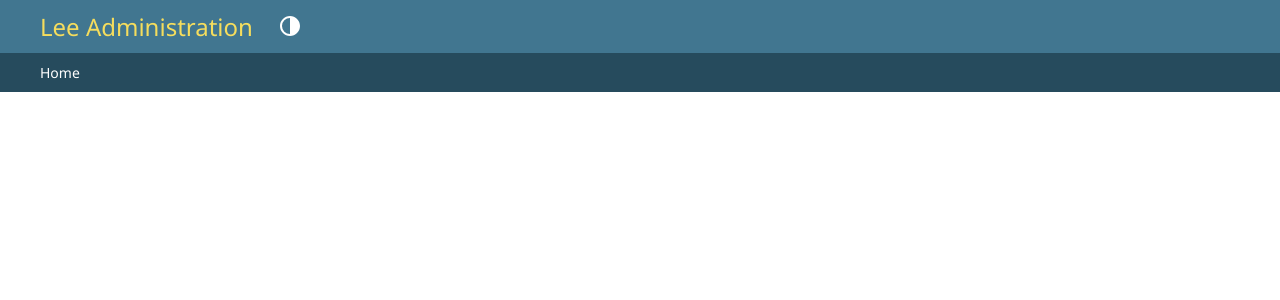
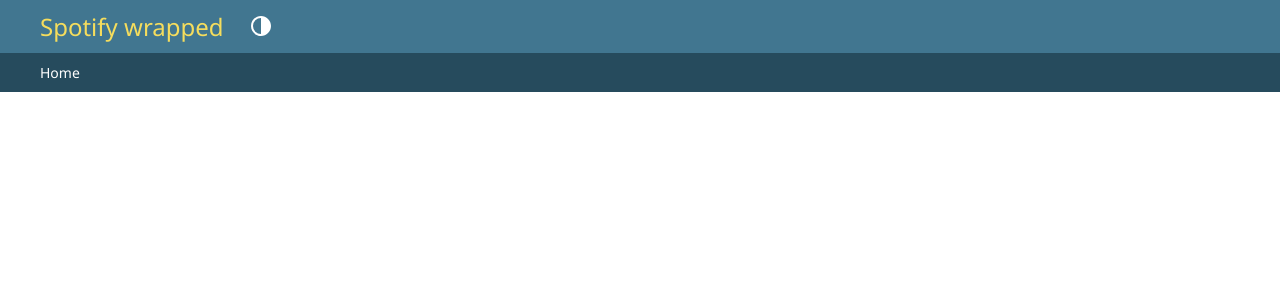
Before and after one commit to JLee4103/Spotify-Wrapped, a Django app: template mysite/templates/admin/base_site.html in a window 1280 px wide. Shown: the top 300 px of the page. Run offline with Django 5.2, Linux system fonts and the light colour scheme; the template is opened without the code that fills it, so the values that code supplies are empty.

Commit message:
basehtml

```diff
--- a/mysite/templates/admin/base_site.html
+++ b/mysite/templates/admin/base_site.html
@@ -3,7 +3,7 @@
 {% block title %}{% if subtitle %}{{ subtitle }} | {% endif %}{{ title }} | {{ site_title|default:_('Django site admin') }}{% endblock %}
 
 {% block branding %}
-<div id="site-name"><a href="{% url 'admin:index' %}">Lee Administration</a></div>
+<div id="site-name"><a href="{% url 'admin:index' %}">Spotify wrapped</a></div>
 {% if user.is_anonymous %}
   {% include "admin/color_theme_toggle.html" %}
 {% endif %}
```
